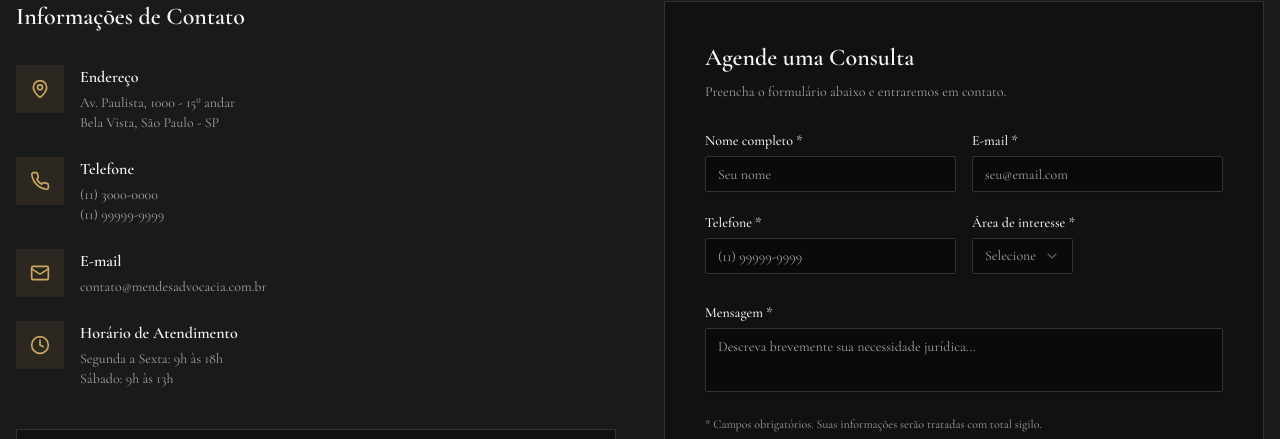
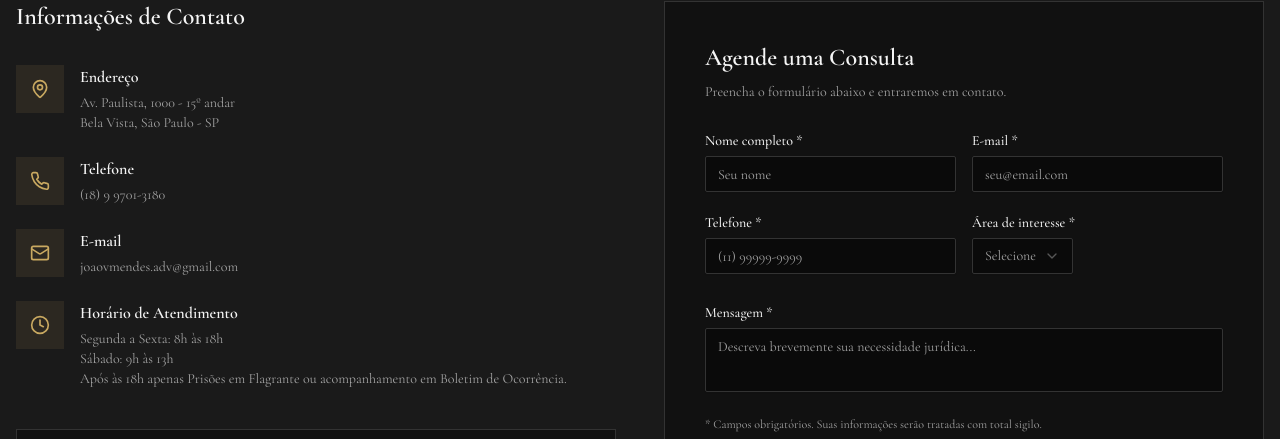
Before and after one commit to VitorPgms/mendes-advocacia-landing-page, a Next.js app: page / in a window 1280 px wide. Shown: the part 4420-4859 px from the top of the page. Built offline with nearby package versions, Linux system fonts and the light colour scheme; grey boxes are pictures that could not be loaded.

Commit message:
primeiras configurações do contato

```diff
--- a/components/contact-section.tsx
+++ b/components/contact-section.tsx
@@ -25,26 +25,24 @@ const contactInfo = [
   {
     icon: Phone,
     title: "Telefone",
-    content: "(11) 3000-0000\n(11) 99999-9999",
+    content: "(18) 9 9701-3180",
   },
   {
     icon: Mail,
     title: "E-mail",
-    content: "contato@mendesadvocacia.com.br",
+    content: "joaovmendes.adv@gmail.com",
   },
   {
     icon: Clock,
     title: "Horário de Atendimento",
-    content: "Segunda a Sexta: 9h às 18h\nSábado: 9h às 13h",
+    content: "Segunda a Sexta: 8h às 18h\nSábado: 9h às 13h\nApós às 18h apenas Prisões em Flagrante ou acompanhamento em Boletim de Ocorrência.",
   },
 ]
 
 const serviceAreas = [
-  "Direito Empresarial",
-  "Direito Civil",
+  "Direito Trabalhista",
   "Direito Imobiliário",
-  "Direito Trabalhista",
-  "Direito Tributário",
+  "Tribunal do Júri",
   "Direito de Família",
   "Outro",
 ]
```
